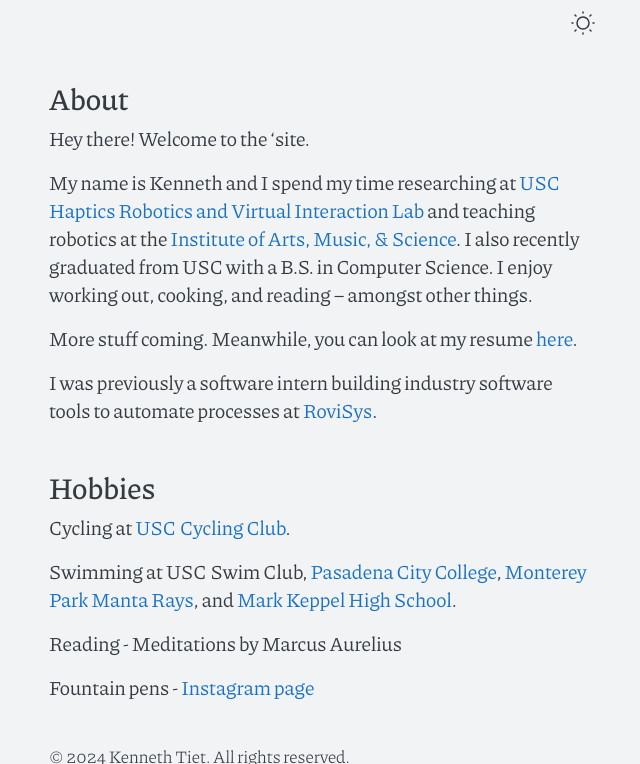
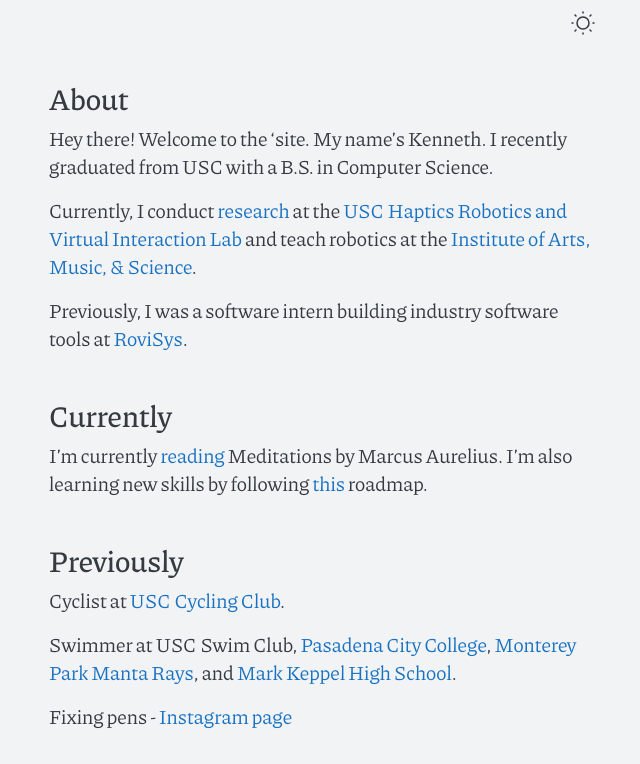
Before and after one commit to kennethtiet/kennethtiet.github.io-cvless-theme, a Jekyll site: the page built from index.md, in a window 1280 px wide and 900 px high, scrolled down 790 px, cut to the strip 136-900 px from the top of the window. Shown: the whole strip, without its empty margins (318-958 px from the left). Built offline with Jekyll 4.4.1, drawn with Linux system fonts in a browser that asks for light colours.

Commit message:
adding reading list

```diff
--- a/Gemfile
+++ b/Gemfile
@@ -1,3 +1,5 @@
 source "https://rubygems.org"
 
 gem 'cvless', '~> 2.2'
+gem 'jekyll-seo-tag'
+gem 'jekyll-gist'
--- a/_config.yml
+++ b/_config.yml
@@ -20,7 +20,6 @@ phone: +1 626 400 9263
 # social media links
 social:
   github: kennethtiet
-  instagram: kenneth_tiet
   linkedin: kennethtiet
 
 # build settings
@@ -29,3 +28,7 @@ exclude:
   - docker-compose.yml
   - LICENSE
   - README.md
+
+plugins:
+  - jekyll-seo-tag
+  - jekyll-gist
--- a/_includes/particles-home.html
+++ b/_includes/particles-home.html
@@ -25,6 +25,9 @@
       <a class="particles-icon" href="https://github.com/{{ site.social.github }}">{% include svg/github.svg %}</a>
       {% endif %}
       <a class="particles-icon" href="{{ '/assets/files/KennethTietResume.pdf' | relative_url }}">{% include svg/cv-circled.svg %}</a>
+      {% if site.author.email %}
+      <a class="particles-icon" href="mailto:{{ site.author.email }}">{% include svg/mail.svg %}</a>
+      {% endif %}
     </div>
   </div>
   <div class="particles-scroll">
--- a/index.md
+++ b/index.md
@@ -5,30 +5,26 @@ title: Home
 
 # About
 
-Hey there! Welcome to the 'site.
+Hey there! Welcome to the 'site. My name's Kenneth. I recently graduated from USC with a B.S. in Computer Science.
 
-My name is Kenneth and I spend my time researching at [USC Haptics Robotics and Virtual Interaction Lab](https://sites.usc.edu/culbertson/) and teaching robotics at the [Institute of Arts, Music, & Science](http://www.iams-usa.org/). I also recently graduated from USC with a B.S. in Computer Science. I enjoy working out, cooking, and reading -- amongst other things.
+Currently, I conduct [research](https://bpb-us-e2.wpmucdn.com/sites.uci.edu/dist/2/5230/files/2023/09/64_SCR_23_Kenneth_Tiet.pdf) at the [USC Haptics Robotics and Virtual Interaction Lab](https://sites.usc.edu/culbertson/) and teach robotics at the [Institute of Arts, Music, & Science](http://www.iams-usa.org/).
 
-More stuff coming. Meanwhile, you can look at my resume [here](assets/files/KennethTietResume.pdf).
+Previously, I was a software intern building industry software tools at [RoviSys](https://www.rovisys.com).
 
-I was previously a software intern building industry software tools to automate processes at [RoviSys](https://www.rovisys.com).
+# Currently
+I'm currently [reading](read) Meditations by Marcus Aurelius. I'm also learning new skills by following [this](https://roadmap.sh/backend) roadmap.
 
-# Hobbies
+# Previously
+Cyclist at [USC Cycling Club](https://usccycling.com/).
 
-Cycling at [USC Cycling Club](https://usccycling.com/).
+Swimmer at USC Swim Club, [Pasadena City College](https://pcclancers.com/sports/mswimdive/index), [Monterey Park Manta Rays](https://www.gomotionapp.com/team/campmr/page/home), and [Mark Keppel High School](https://www.mkhs.org/).
 
-Swimming at USC Swim Club, [Pasadena City College](https://pcclancers.com/sports/mswimdive/index), [Monterey Park Manta Rays](https://www.gomotionapp.com/team/campmr/page/home), and [Mark Keppel High School](https://www.mkhs.org/).
-
-Reading - Meditations by Marcus Aurelius
-
-Fountain pens - [Instagram page](https://www.instagram.com/kayteepens/)
+Fixing pens - [Instagram page](https://www.instagram.com/kayteepens/)
 
 <!-- This is the home page. It can be used for a short introduction. [Click here](cv) to see the full CV, and [here](assets/files/cv.pdf) to download a print version. The theme also ships with a blog: [click here](posts) to scroll posts from the most recent. Finally, [click here](404) to see a page that can't be found.
 
 By default, the theme only contains these few pages in order to stay lean and flexible. However, it can be easily extended to accommodate more pages, [collections](https://jekyllrb.com/docs/collections/), [categories, and tags](https://jekyllrb.com/docs/posts/#tags-and-categories).
 
-Ut enim ad minim veniam, quis nostrud exercitation ullamco laboris nisi ut aliquip ex ea commodo consequat. Duis aute irure dolor in reprehenderit in voluptate velit esse cillum dolore eu fugiat nulla pariatur. Excepteur sint occaecat cupidatat non proident, sunt in culpa qui officia deserunt mollit anim id est laborum.
-
 Below is a list of blog posts included for illustrative purposes. Make sure to delete or modify them before deploying your website. -->
 
 <!-- {% include archive.html %} -->
```
Also changed, not shown: read.md (added, +38 -0 lines), Gemfile.lock.
